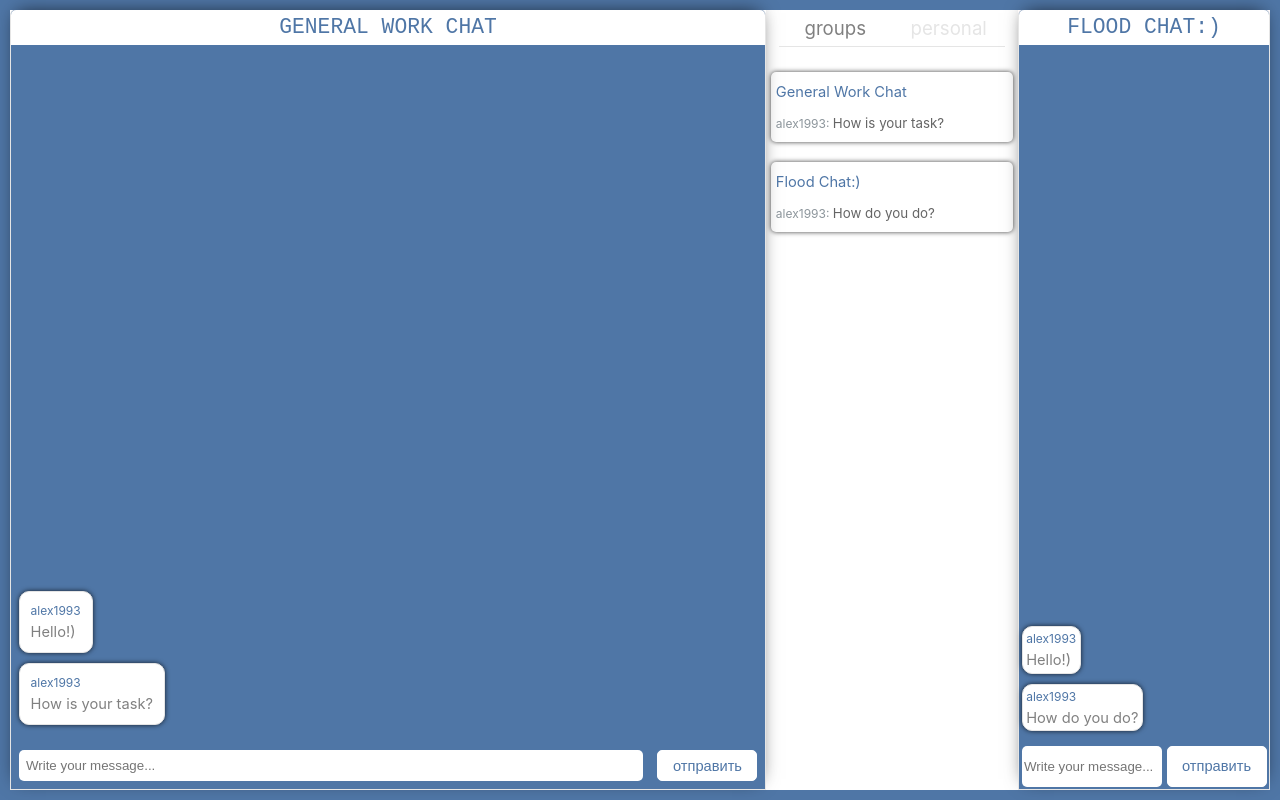
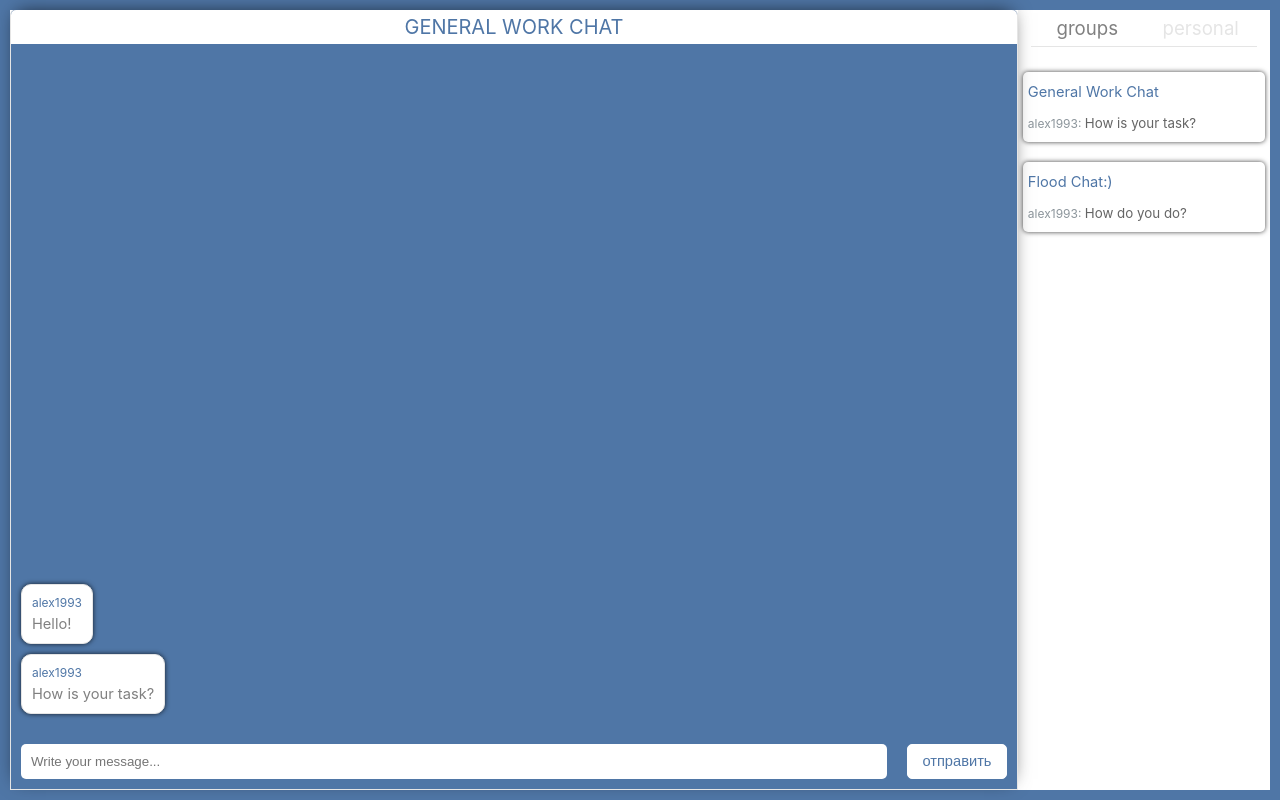
Before and after one commit to ggpo1/totsystems-test-task, a React (Create React App) app: page /board in a window 1280 px wide. Built offline with nearby package versions, Linux system fonts and the light colour scheme.

Commit message:
messages bar state update

```diff
--- a/src/App.tsx
+++ b/src/App.tsx
@@ -2,7 +2,7 @@ import React, { useState } from 'react';
 import './styles/App.css';
 import MessagesBar from './components/MessagesBar';
 import ChatFlow from './components/ChatFlow';
-import { RequiredChatData, FloodChatData } from './data/ChatFlowsData';
+import { ChatsData } from './data/ChatFlowsData';
 import MessagesBarSource from './data/MessagesBarSelectorPages';
 import {
   Switch,
@@ -11,30 +11,61 @@ import {
 } from "react-router-dom";
 import { me } from './data/UsersData';
 import IMessage from './models/IMessage';
+import ChatType from './models/enums/ChatType';
+import IMessagesBar from './models/IMessagesBar';
 
 function App() {
-  const [requiredChatData, setRequiredChatData] = useState(RequiredChatData);
-  const [floodChatData, setFloodChatData] = useState(FloodChatData);
+  const [chatsData, setChatsData] = useState(ChatsData);
+  const [selectedChatKey, setSelectedChatKey] = useState(chatsData[0].key);
+  const [updateNum, setUpdateNum] = useState(0); // The way is in react doc (like forceUpdate method)
+
 
   let history = useHistory();
 
   let sendAction = (message: IMessage) => {
-    switch (message.chatKey) {
-      case 'required_work_chat': {
-        let chat = requiredChatData;
+    let chData = chatsData;
+    chData.map(chat => {
+      if (chat.key === message.chatKey) {
         chat.messages.push(message);
-        setRequiredChatData(chat);
-        break;
+        return chat
       }
-      case 'flood_chat': {
-        let chat = floodChatData;
-        chat.messages.push(message);
-        setFloodChatData(chat);
-        break;
-      }
-      default:
-        break;
-    }
+      return chat;
+    });
+
+    setChatsData(chData);
+    setUpdateNum(updateNum + 1);
+
+  }
+
+  let openChat = (chatKey: string) => {
+    setSelectedChatKey(chatKey);
+  }
+
+  let selectedChat = chatsData.filter(chat => chat.key === selectedChatKey)[0];
+
+
+  let personalChatsLastMessages: Array<IMessage> = [],
+  groupChatsLastMessages: Array<IMessage> = [];
+
+  chatsData.filter(chat => chat.type === ChatType.PERSONAL).forEach(el => personalChatsLastMessages.push(el.messages[el.messages.length - 1]));
+  chatsData.filter(chat => chat.type === ChatType.GROUP).forEach(el => groupChatsLastMessages.push(el.messages[el.messages.length - 1]));
+
+  console.log(personalChatsLastMessages);
+  console.log(groupChatsLastMessages);
+
+  let messagesBarSource: IMessagesBar = {
+    pages: [
+      {
+        key: 'selector_chats_groups',
+        title: 'groups',
+        lastMessages: groupChatsLastMessages
+      },
+      {
+        key: 'selector_chats_personal',
+        title: 'personal',
+        lastMessages: personalChatsLastMessages
+      },
+    ]
   }
 
   return (
@@ -42,14 +73,14 @@ function App() {
       <Route path="/board">
         <div className="App">
           <div className={'required-chat-wrapper'}>
-            <ChatFlow sendAction={sendAction} userInfo={me} source={requiredChatData} bgColor={'#4f76a6'} />
+            <ChatFlow sendAction={sendAction} userInfo={me} source={selectedChat} bgColor={'#4f76a6'} />
           </div>
           <div className={'app-mb-wrapper'}>
-            <MessagesBar source={MessagesBarSource} />
+            <MessagesBar openAction={openChat} source={messagesBarSource} />
           </div>
-          <div className={'not-required-chat-wrapper'}>
-            <ChatFlow sendAction={sendAction} userInfo={me} source={floodChatData} bgColor={'#4f76a6'} />
-          </div>
+          {/* <div className={'not-required-chat-wrapper'}>
+            <ChatFlow sendAction={sendAction} userInfo={me} source={selectedChat} bgColor={'#4f76a6'} />
+          </div> */}
         </div>
       </Route>
       <Route path="/">
--- a/src/components/ChatFlow.tsx
+++ b/src/components/ChatFlow.tsx
@@ -53,6 +53,7 @@ class ChatFlow extends Component<IChatFlowProps, IChatFlowState> {
 
     render() {
         const { source, bgColor } = this.state;
+        if (source === undefined) return null;
 
         return (
             <div style={{ background: bgColor }} className={'chat-flow-wrapper'}>
@@ -79,10 +80,10 @@ interface IChatFlowMessagesProps {
 }
 
 function ChatFlowMessages(props: IChatFlowMessagesProps) {
-    const [messages] = useState<Array<IMessage>>(props.messages);
+    // const [messages] = useState<Array<IMessage>>(props.messages);
 
     let messageBlocks: Array<JSX.Element> = [];
-    messages.forEach(el => messageBlocks.push(
+    props.messages.forEach(el => messageBlocks.push(
         <div key={el.key} className={'chat-message-block'}>
             <div style={{ width: 'auto' }} className={'chat-message'}>
                 <div>{el.user.login}</div>
--- a/src/components/MessagesBar.tsx
+++ b/src/components/MessagesBar.tsx
@@ -14,11 +14,13 @@ interface IMessagesBarSelectorProps {
 
 interface IMessagesBarState {
     source: IMessagesBar
-    selectedPage: string
+    selectedPage: string,
+    openAction: any
 }
 
 interface IMessagesBarProps {
-    source: IMessagesBar
+    source: IMessagesBar,
+    openAction: any
 }
 
 class MessagesBar extends Component<IMessagesBarProps, IMessagesBarState> {
@@ -26,17 +28,22 @@ class MessagesBar extends Component<IMessagesBarProps, IMessagesBarState> {
         super(props);
         this.state = {
             source: props.source,
-            selectedPage: props.source.pages[0].key
+            selectedPage: props.source.pages[0].key,
+            openAction: props.openAction
         }
     }
 
+    static getDerivedStateFromProps(props: IMessagesBarProps, state: IMessagesBarState) {
+        return { ...props };
+    }
+
     render() {
-        const { source, selectedPage } = this.state;
+        const { source, selectedPage, openAction } = this.state;
 
         let selectedPageObj = source.pages.filter(page => page.key === selectedPage)[0];
         let pageLastMessages: Array<JSX.Element> = [];
         selectedPageObj.lastMessages.forEach(el => pageLastMessages.push(
-            <div key={el.key} className={'mb-message'}>
+            <div key={el.key} onClick={() => openAction(el.chatKey)} className={'mb-message'}>
                 <div style={{ color: '#4f76a6' }}>{el.chatName}</div>
                 <div><span>{el.user.login}: </span><span> {el.message}</span></div>
             </div>
--- a/src/data/ChatFlowsData.ts
+++ b/src/data/ChatFlowsData.ts
@@ -1,46 +1,68 @@
 import IChat from './../models/IChat';
-import user from './UsersData';
+import user, { me } from './UsersData';
+import ChatType from '../models/enums/ChatType';
 
-export const RequiredChatData: IChat = {
+export const ChatsData: Array<IChat> = [
+    {
         key: 'required_work_chat',
+        type: ChatType.GROUP,
         title: 'General Work Chat',
-    members: [],
+        members: [me, user],
         messages: [
             {
-            key: 'message_0',
+                key: 'message_12',
                 user: user,
-            message: 'Hello!)',
+                message: 'Hello!',
                 chatKey: 'required_work_chat',
                 chatName: 'General Work Chat'
             },
             {
-            key: 'message_1',
+                key: 'message_12441',
                 user: user,
                 message: 'How is your task?',
                 chatKey: 'required_work_chat',
                 chatName: 'General Work Chat'
             },
         ]
-};
-
-export const FloodChatData: IChat = {
+    },
+    {
         key: 'flood_chat',
+        type: ChatType.GROUP,
         title: 'Flood Chat:)',
-    members: [],
+        members: [me, user],
         messages: [
             {
-            key: 'message_0',
+                key: 'message_12515',
                 user: user,
-            message: 'Hello!)',
+                message: 'Hi!',
                 chatKey: 'flood_chat',
                 chatName: 'Flood Chat:)'
             },
             {
-            key: 'message_1',
+                key: 'message_16626',
                 user: user,
                 message: 'How do you do?',
                 chatKey: 'flood_chat',
                 chatName: 'Flood Chat:)'
             },
         ]
-};
+    },
+    {
+        key: `${user.key}_${me.key}`,
+        type: ChatType.PERSONAL,
+        title: user.login,
+        members: [],
+        messages: [
+            {
+                key: 'message_1268900',
+                user: user,
+                message: 'Whats up?',
+                chatName: user.login,
+                chatKey: `${user.key}_${me.key}`
+            }
+        ]
+
+    }
+];
+
+// export const FloodChatData: IChat = ;
--- a/src/models/IChat.ts
+++ b/src/models/IChat.ts
@@ -1,8 +1,10 @@
 import IMessage from './IMessage';
 import IUser from './IUser';
+import ChatType from './enums/ChatType';
 
 interface IChat {
     key: string,
+    type: ChatType,
     title: string,
     members: Array<IUser>,
     messages: Array<IMessage>
--- /dev/null
+++ b/src/models/enums/ChatType.ts
@@ -0,0 +1,6 @@
+enum ChatType {
+    GROUP = 'group',
+    PERSONAL = 'personal'
+}
+
+export default ChatType;
--- a/src/styles/App.css
+++ b/src/styles/App.css
@@ -26,7 +26,7 @@
 
 .required-chat-wrapper {
   display: flex;
-  width: 60%;
+  width: 80%;
   /* background: snow; */
   -webkit-box-shadow: 0px -4px 18px -7px rgba(0, 0, 0, 0.75);
   -moz-box-shadow: 0px -4px 18px -7px rgba(0, 0, 0, 0.75);
--- a/src/styles/ChatFlow.css
+++ b/src/styles/ChatFlow.css
@@ -17,11 +17,11 @@
     border-top-left-radius: 5px;
     border-top-right-radius: 5px;
     background: white;
-    font-size: 16pt;
+    font-size: 15pt;
     color: #4f76a6;
     /* font-weight: bold; */
     /* font-weight: ; */
-    font-family: "Courier New", Courier, "Lucida Sans Typewriter", "Lucida Typewriter", monospace;
+    /* font-family: "Courier New", Courier, "Lucida Sans Typewriter", "Lucida Typewriter", monospace; */
     cursor: default;
     user-select: none;
     /* border: 1px solid #e5e5e5;
@@ -51,7 +51,7 @@
     height: auto;
     font-size: 11pt;
     margin-bottom: 10px;
-    padding: 1.5%;
+    padding: 1%;
     border-radius: 10px;
     background: white;
     -webkit-box-shadow: 0px 0px 5px 0px rgba(0, 0, 0, 0.75);
@@ -74,7 +74,7 @@
     display: flex;
     justify-content: space-between;
     width: 100%;
-    height: 50px;
+    height: 60px;
     padding: 1%;
     /* background: green; */
 }
```
Lines whose indentation alone changed are shown as unchanged.
